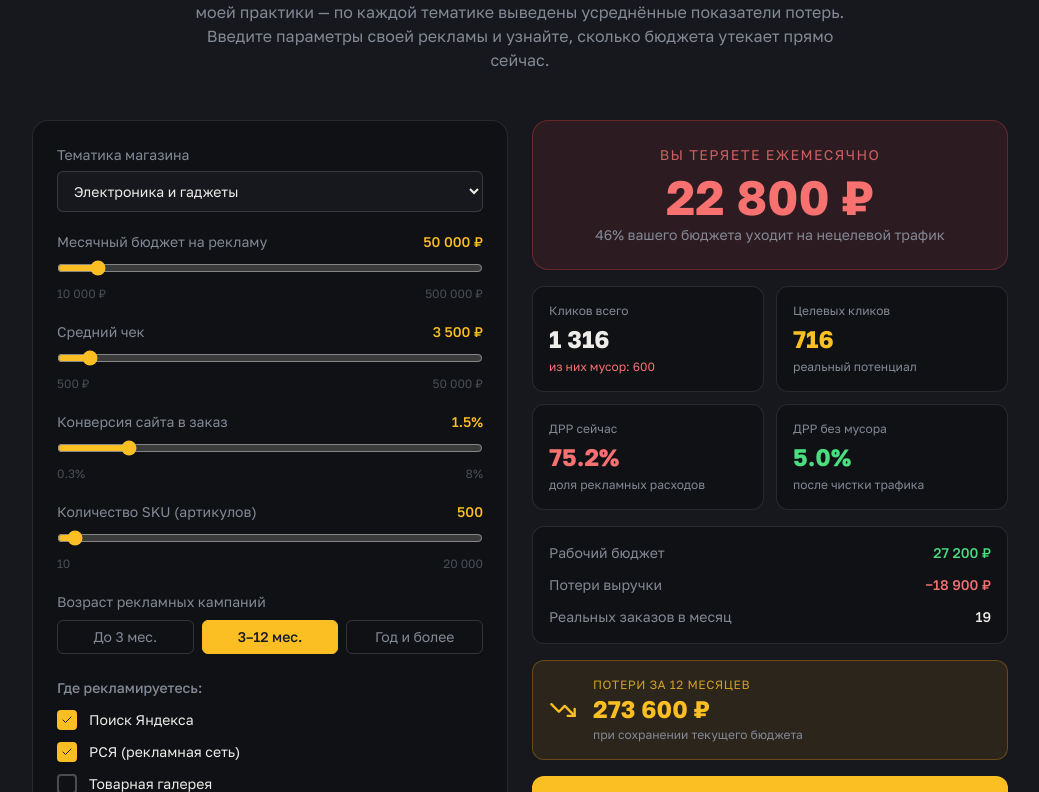
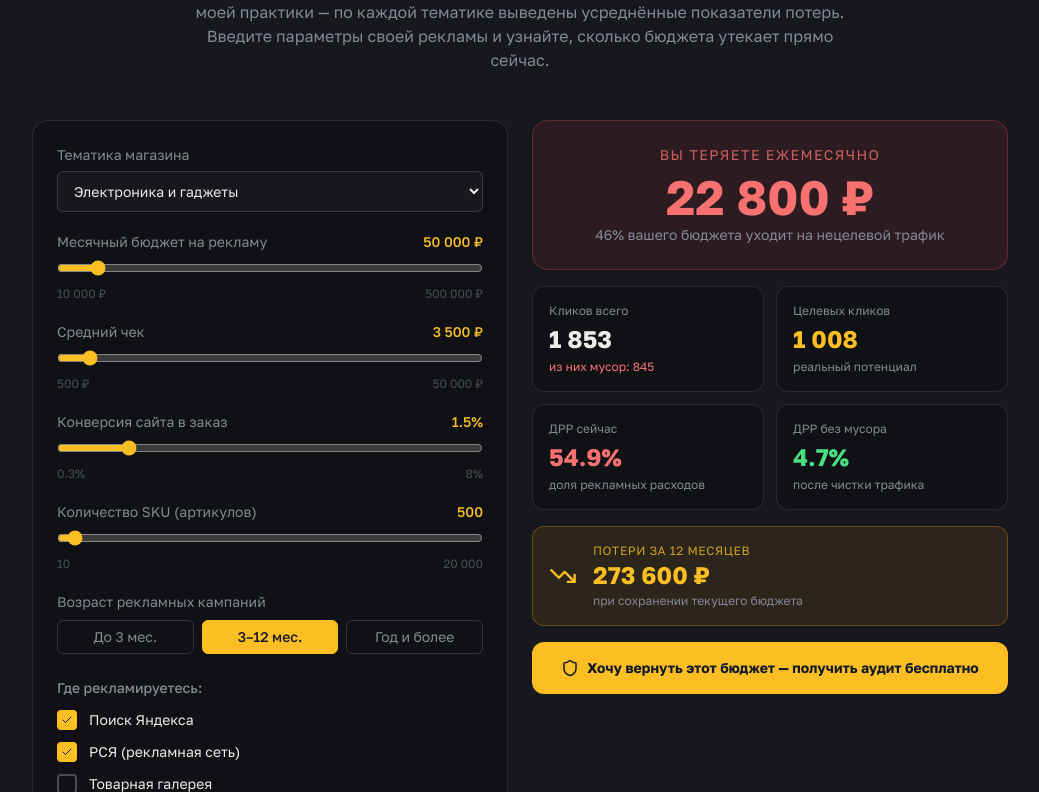
Before and after one commit to pr-poehali-dev/text-formatting-project-4, a React (Vite) app: page / in a window 1280 px wide. Shown: the part 6888-7680 px from the top of the page, without its empty margins (120-1159 px from the left). Built offline with nearby package versions, Linux system fonts and the light colour scheme.

Commit message:
Расширение функционала калькулятора

```diff
--- a/src/components/ContactModal.tsx
+++ b/src/components/ContactModal.tsx
@@ -5,6 +5,7 @@ interface ContactModalProps {
   isOpen: boolean;
   onClose: () => void;
   source?: string;
+  ymGoal?: string;
 }
 
 declare global {
@@ -15,7 +16,7 @@ declare global {
 
 const LEAD_URL = "https://functions.poehali.dev/e3e54825-1bd4-41dd-afd9-bbbaddff5837";
 
-export default function ContactModal({ isOpen, onClose, source = "Сайт" }: ContactModalProps) {
+export default function ContactModal({ isOpen, onClose, source = "Сайт", ymGoal = "leadgoal" }: ContactModalProps) {
   const [name, setName] = useState("");
   const [phone, setPhone] = useState("");
   const [status, setStatus] = useState<"idle" | "loading" | "success" | "error">("idle");
@@ -50,7 +51,7 @@ export default function ContactModal({ isOpen, onClose, source = "Сайт" }: C
       });
       if (res.ok) {
         setStatus("success");
-        if (window.ym) window.ym(107246756, "reachGoal", "leadgoal");
+        if (window.ym) window.ym(107246756, "reachGoal", ymGoal);
       } else {
         setStatus("error");
       }
--- a/src/pages/Index.tsx
+++ b/src/pages/Index.tsx
@@ -1,4 +1,4 @@
-import { useState, useMemo } from "react";
+import { useState, useMemo, useEffect, useRef } from "react";
 import Icon from "@/components/ui/icon";
 import ContactModal from "@/components/ContactModal";
 
@@ -209,7 +209,26 @@ const SEASON_COEFFICIENTS: Record<string, number> = {
   "Садоводство и огород": 1.3,
 };
 
-function CalcSection() {
+// Базовый CPC (поиск) для каждой тематики, руб.
+const NICHE_BASE_CPC: Record<string, number> = {
+  "Одежда и обувь": 24,
+  "Электроника и гаджеты": 38,
+  "Детские товары": 22,
+  "Мебель и интерьер": 32,
+  "Спорт и туризм": 28,
+  "Зоотовары": 18,
+  "Косметика и парфюмерия": 26,
+  "Товары для дома": 21,
+  "Строительство и ремонт": 42,
+  "Автотовары": 35,
+  "Ювелирные украшения": 55,
+  "Продукты питания": 15,
+  "Медицинские товары": 30,
+  "Книги и канцтовары": 14,
+  "Садоводство и огород": 19,
+};
+
+function CalcSection({ openModal }: { openModal: (source: string, ymGoal?: string) => void }) {
   const [budget, setBudget] = useState(50000);
   const [niche, setNiche] = useState("Электроника и гаджеты");
   const [skuCount, setSkuCount] = useState(500);
@@ -219,6 +238,9 @@ function CalcSection() {
   const [avgCheck, setAvgCheck] = useState(3500);
   const [convRate, setConvRate] = useState(1.5);
   const [campaignAge, setCampaignAge] = useState<"new" | "mid" | "old">("mid");
+  const [isCalculating, setIsCalculating] = useState(false);
+  const [displayResults, setDisplayResults] = useState<ReturnType<typeof calcResults> | null>(null);
+  const calcTimer = useRef<ReturnType<typeof setTimeout> | null>(null);
 
   const ymCalc = () => {
     if (typeof window !== "undefined" && (window as unknown as {ym?: (id: number, action: string, goal: string) => void}).ym) {
@@ -231,86 +253,76 @@ function CalcSection() {
     ymCalc();
   };
 
-  const results = useMemo(() => {
+  function calcResults(params: {
+    budget: number; niche: string; skuCount: number; useDynamic: boolean;
+    channels: { search: boolean; rsya: boolean; gallery: boolean };
+    hasCompetitors: boolean; avgCheck: number; convRate: number;
+    campaignAge: "new" | "mid" | "old";
+  }) {
+    const { budget, niche, skuCount, useDynamic, channels, hasCompetitors, avgCheck, convRate, campaignAge } = params;
     const nicheMult = SEASON_COEFFICIENTS[niche] ?? 1.0;
 
-    // базовый % мусорного трафика
     let junkBase = 0.28;
-
-    // влияние каналов
     if (channels.rsya) junkBase += 0.08;
     if (channels.gallery) junkBase += 0.04;
     if (channels.search) junkBase -= 0.03;
-
-    // влияние динамики
     if (useDynamic) junkBase += 0.06;
-
-    // влияние количества SKU: чем больше — тем больше мусора без правильной структуры
     if (skuCount > 5000) junkBase += 0.07;
     else if (skuCount > 1000) junkBase += 0.04;
     else if (skuCount < 100) junkBase -= 0.03;
-
-    // влияние конкурентов (скликивание)
     if (hasCompetitors) junkBase += 0.05;
-
-    // возраст кампании: новые страдают больше
     if (campaignAge === "new") junkBase += 0.06;
     else if (campaignAge === "old") junkBase -= 0.04;
-
-    // ниша
     junkBase *= nicheMult;
-
-    // ограничиваем разумными пределами
     const junkRate = Math.min(Math.max(junkBase, 0.12), 0.62);
 
-    // потери
     const lostBudget = Math.round(budget * junkRate);
     const effectiveBudget = budget - lostBudget;
 
-    // клики и заказы
-    const avgCpc = niche === "Электроника и гаджеты" ? 38 :
-                   niche === "Ювелирные украшения" ? 55 :
-                   niche === "Строительство и ремонт" ? 42 : 28;
+    // CPC зависит от тематики + канала: РСЯ даёт дешёвые клики (×0.45 от поиска)
+    const baseCpc = NICHE_BASE_CPC[niche] ?? 28;
+    // Средневзвешенный CPC по выбранным каналам
+    let weightedCpc = 0;
+    let channelCount = 0;
+    if (channels.search) { weightedCpc += baseCpc; channelCount++; }
+    if (channels.rsya) { weightedCpc += baseCpc * 0.42; channelCount++; }
+    if (channels.gallery) { weightedCpc += baseCpc * 0.65; channelCount++; }
+    const avgCpc = channelCount > 0 ? weightedCpc / channelCount : baseCpc;
+
     const totalClicks = Math.round(budget / avgCpc);
     const junkClicks = Math.round(totalClicks * junkRate);
     const goodClicks = totalClicks - junkClicks;
 
     const crFactor = convRate / 100;
     const ordersTotal = Math.round(totalClicks * crFactor);
-    const ordersLost = Math.round(junkClicks * crFactor * 0.15); // часть мусора даёт фейк-конверсии
+    const ordersLost = Math.round(junkClicks * crFactor * 0.15);
     const ordersReal = ordersTotal - ordersLost;
 
-    // потери в деньгах
-    const revenueLost = Math.round(lostBudget * (avgCheck / avgCpc) * crFactor * 0.6);
-
-    // ДРР сейчас
     const drrCurrent = budget > 0 && ordersReal > 0
       ? ((budget / (ordersReal * avgCheck)) * 100).toFixed(1)
       : "—";
 
-    // ДРР без мусора: реалистичный целевой показатель после чистки трафика
-    // Бенчмарк для ecom: ДРР 5–9% считается хорошим результатом
-    // Рассчитываем от параметров: чем выше чек и CR → тем ниже ДРР
-    // base = avgCpc / (crFactor * avgCheck) * 100 — теоретический ДРР при идеальном трафике
-    // После чистки CR улучшается на 60%, cpc снижается на 25%
     const drrOptimalBase = (avgCpc * 0.75) / (crFactor * 1.60 * avgCheck) * 100;
-    // Нормируем в диапазон 4.0–9.8% — реалистичный бенчмарк для ecom
     const drrOptimalNorm = 4.0 + (Math.min(drrOptimalBase, 200) / 200) * 5.8;
     const drrOptimal = effectiveBudget > 0 ? drrOptimalNorm.toFixed(1) : "—";
 
-    return {
-      junkRate: Math.round(junkRate * 100),
-      lostBudget,
-      effectiveBudget,
-      totalClicks,
-      junkClicks,
-      goodClicks,
-      ordersReal,
-      revenueLost,
-      drrCurrent,
-      drrOptimal,
-    };
-  }, [budget, niche, skuCount, useDynamic, channels, hasCompetitors, avgCheck, convRate, campaignAge]);
+    return { junkRate: Math.round(junkRate * 100), lostBudget, effectiveBudget, totalClicks, junkClicks, goodClicks, ordersReal, drrCurrent, drrOptimal };
+  }
+
+  const rawResults = useMemo(() => calcResults({ budget, niche, skuCount, useDynamic, channels, hasCompetitors, avgCheck, convRate, campaignAge }),
+    [budget, niche, skuCount, useDynamic, channels, hasCompetitors, avgCheck, convRate, campaignAge]);
+
+  useEffect(() => {
+    setIsCalculating(true);
+    if (calcTimer.current) clearTimeout(calcTimer.current);
+    calcTimer.current = setTimeout(() => {
+      setDisplayResults(rawResults);
+      setIsCalculating(false);
+    }, 900);
+    return () => { if (calcTimer.current) clearTimeout(calcTimer.current); };
+  }, [rawResults]);
+
+  const results = displayResults ?? rawResults;
 
   const fmtRub = (n: number) =>
     n.toLocaleString("ru-RU") + " ₽";
@@ -488,9 +500,24 @@ function CalcSection() {
           </div>
 
           {/* ─── ПРАВАЯ КОЛОНКА — РЕЗУЛЬТАТЫ ─── */}
-          <div className="flex flex-col gap-4">
+          <div className="flex flex-col gap-4 relative">
+            {/* Оверлей загрузки */}
+            {isCalculating && (
+              <div className="absolute inset-0 z-10 flex flex-col items-center justify-center gap-3 rounded-2xl bg-background/80 backdrop-blur-sm pointer-events-none">
+                <div className="relative w-12 h-12">
+                  <div className="absolute inset-0 rounded-full border-2 border-amber-400/20" />
+                  <div className="absolute inset-0 rounded-full border-2 border-transparent border-t-amber-400 animate-spin" />
+                  <div className="absolute inset-2 rounded-full border border-amber-400/30 animate-pulse" />
+                </div>
+                <div className="text-center">
+                  <p className="text-amber-400 text-sm font-medium">Подключение к базе данных...</p>
+                  <p className="text-muted-foreground text-xs mt-0.5">Анализ по 377 проектам</p>
+                </div>
+              </div>
+            )}
+
             {/* Главная цифра */}
-            <div className="bg-red-500/10 border border-red-500/30 rounded-2xl p-6 text-center">
+            <div className={`bg-red-500/10 border border-red-500/30 rounded-2xl p-6 text-center transition-opacity duration-300 ${isCalculating ? "opacity-40" : "opacity-100"}`}>
               <p className="text-sm text-red-400/80 uppercase tracking-widest mb-2">Вы теряете ежемесячно</p>
               <p className="text-5xl font-bold text-red-400 mb-1">{fmtRub(results.lostBudget)}</p>
               <p className="text-sm text-muted-foreground">
@@ -499,7 +526,7 @@ function CalcSection() {
             </div>
 
             {/* Карточки метрик */}
-            <div className="grid grid-cols-2 gap-3">
+            <div className={`grid grid-cols-2 gap-3 transition-opacity duration-300 ${isCalculating ? "opacity-40" : "opacity-100"}`}>
               <div className="bg-background rounded-xl p-4 border border-white/10">
                 <p className="text-xs text-muted-foreground mb-1">Кликов всего</p>
                 <p className="text-2xl font-bold text-foreground">{results.totalClicks.toLocaleString("ru-RU")}</p>
@@ -522,24 +549,8 @@ function CalcSection() {
               </div>
             </div>
 
-            {/* Потери выручки */}
-            <div className="bg-background rounded-xl p-4 border border-white/10">
-              <div className="flex justify-between items-center mb-3">
-                <p className="text-sm text-muted-foreground">Рабочий бюджет</p>
-                <p className="text-sm font-medium text-green-400">{fmtRub(results.effectiveBudget)}</p>
-              </div>
-              <div className="flex justify-between items-center mb-3">
-                <p className="text-sm text-muted-foreground">Потери выручки</p>
-                <p className="text-sm font-medium text-red-400">−{fmtRub(results.revenueLost)}</p>
-              </div>
-              <div className="flex justify-between items-center">
-                <p className="text-sm text-muted-foreground">Реальных заказов в месяц</p>
-                <p className="text-sm font-medium text-foreground">{results.ordersReal}</p>
-              </div>
-            </div>
-
             {/* За год */}
-            <div className="bg-amber-500/10 border border-amber-500/30 rounded-xl p-4 flex items-center gap-4">
+            <div className={`bg-amber-500/10 border border-amber-500/30 rounded-xl p-4 flex items-center gap-4 transition-opacity duration-300 ${isCalculating ? "opacity-40" : "opacity-100"}`}>
               <Icon name="TrendingDown" size={28} className="text-amber-400 shrink-0" />
               <div>
                 <p className="text-xs text-amber-400/80 uppercase tracking-wider">Потери за 12 месяцев</p>
@@ -549,7 +560,7 @@ function CalcSection() {
             </div>
 
             <button
-              onClick={() => openModal("Калькулятор — Хочу вернуть бюджет")}
+              onClick={() => openModal("Калькулятор — Хочу вернуть бюджет", "calc_lead")}
               className="inline-flex items-center justify-center gap-2 bg-amber-400 hover:bg-amber-300 text-gray-900 font-bold px-6 py-4 rounded-xl transition-all hover:scale-105 active:scale-95 text-sm"
             >
               <Icon name="Shield" size={18} />
@@ -572,9 +583,11 @@ export default function Index() {
   const [lightboxImg, setLightboxImg] = useState<string | null>(null);
   const [modalOpen, setModalOpen] = useState(false);
   const [modalSource, setModalSource] = useState("Сайт");
+  const [modalYmGoal, setModalYmGoal] = useState("leadgoal");
 
-  const openModal = (source: string) => {
+  const openModal = (source: string, ymGoal = "leadgoal") => {
     setModalSource(source);
+    setModalYmGoal(ymGoal);
     setModalOpen(true);
   };
 
@@ -1048,7 +1061,7 @@ export default function Index() {
       </section>
 
       {/* ─── КАЛЬКУЛЯТОР ПОТЕРЬ ─── */}
-      <CalcSection />
+      <CalcSection openModal={openModal} />
 
       {/* ─── ЦЕНА ─── */}
       <section className="py-24 container max-w-5xl mx-auto px-6">
@@ -1208,6 +1221,7 @@ export default function Index() {
         isOpen={modalOpen}
         onClose={() => setModalOpen(false)}
         source={modalSource}
+        ymGoal={modalYmGoal}
       />
     </div>
   );
```
